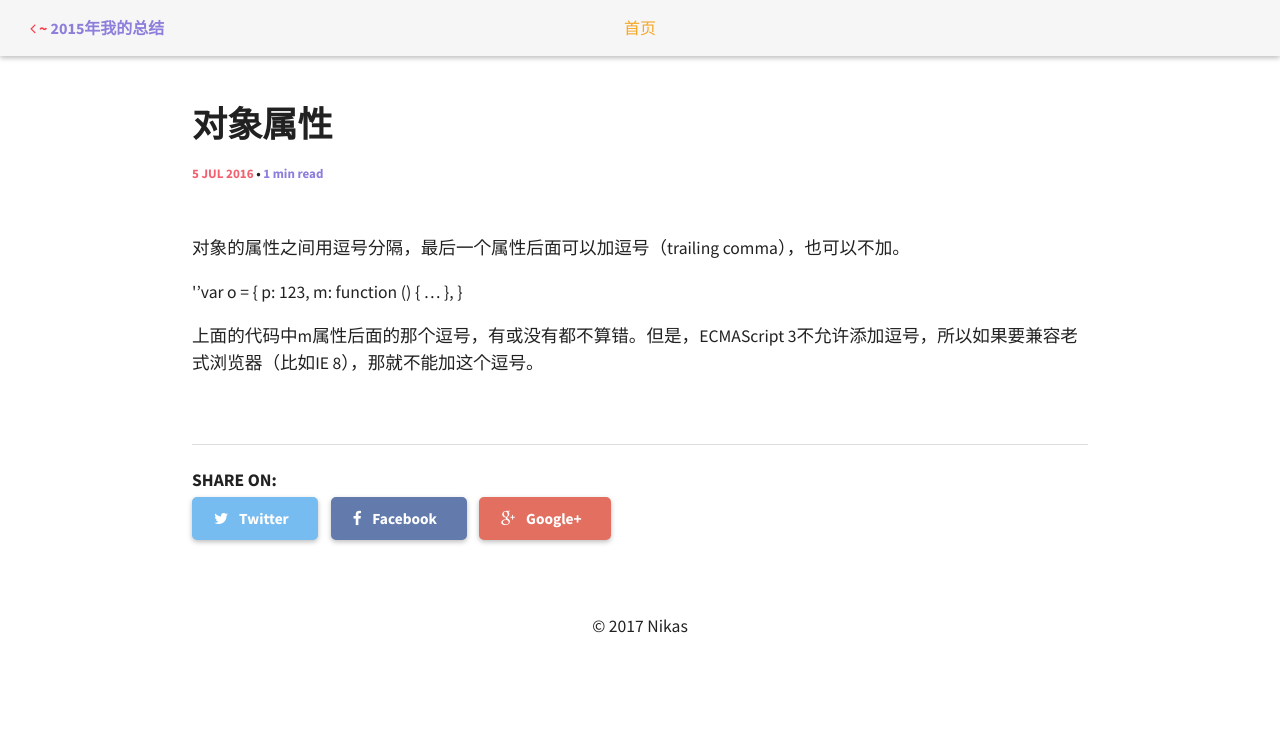
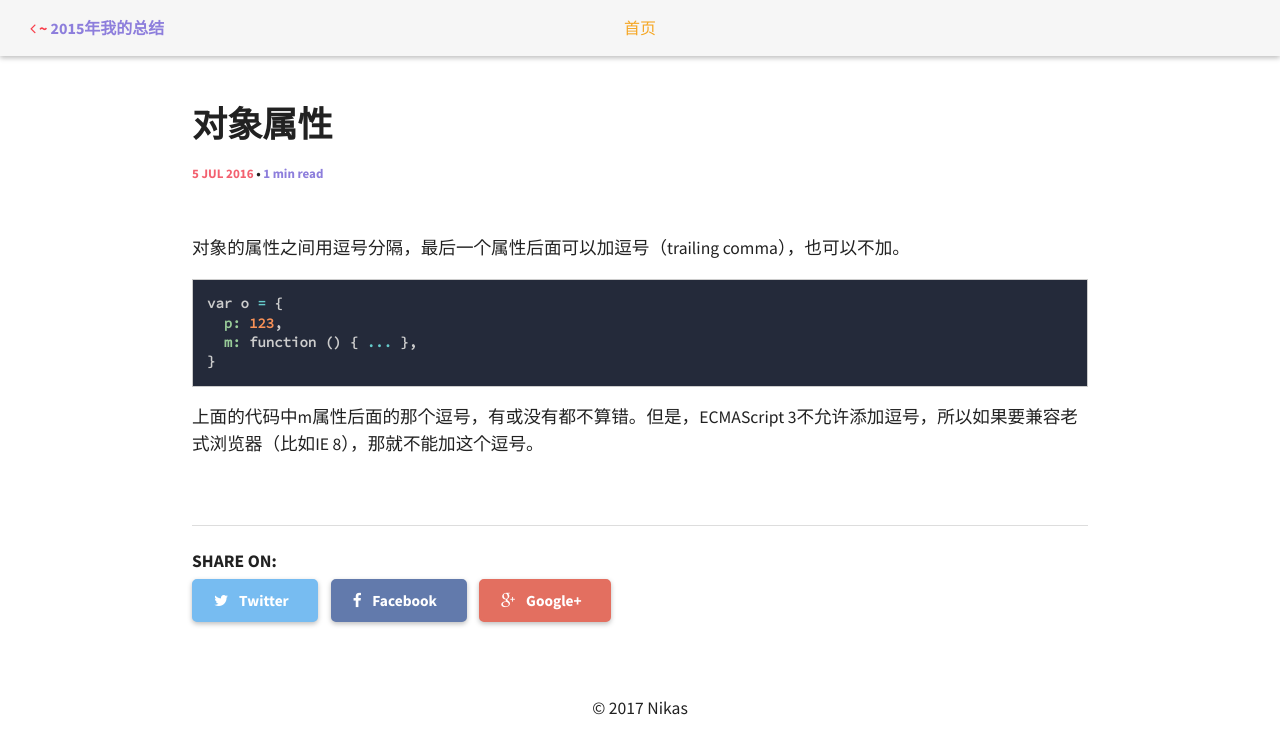
Before and after one commit to nikas1991/nikas1991.github.io, a Jekyll site: the page built from _posts/2016-07-05-js-question-obj.md, in a window 1280 px wide. Shown: the top 754 px of the page. Built offline with Jekyll 4.4.1, drawn with Linux system fonts in a browser that asks for light colours; comment, search, counter and statistics services are not loaded.

Commit message:
更换高亮

```diff
--- a/_config.yml
+++ b/_config.yml
@@ -19,7 +19,7 @@ url: http://www.nikas.cn
 ####################################
 #
 markdown:    kramdown
-highlighter:  pygments
+highlighter:  rouge
 excerpt_separator: <!--more-->
 
 kramdown:
--- a/_posts/2016-07-05-js-question-obj.md
+++ b/_posts/2016-07-05-js-question-obj.md
@@ -12,9 +12,11 @@ date:   2016-07-05 15:00:00
 
 对象的属性之间用逗号分隔，最后一个属性后面可以加逗号（trailing comma），也可以不加。
 
-''var o = {
+{% highlight ruby %}
+var o = {
   p: 123,
   m: function () { ... },
 }
+{% endhighlight %}
 
 上面的代码中m属性后面的那个逗号，有或没有都不算错。但是，ECMAScript 3不允许添加逗号，所以如果要兼容老式浏览器（比如IE 8），那就不能加这个逗号。
```
